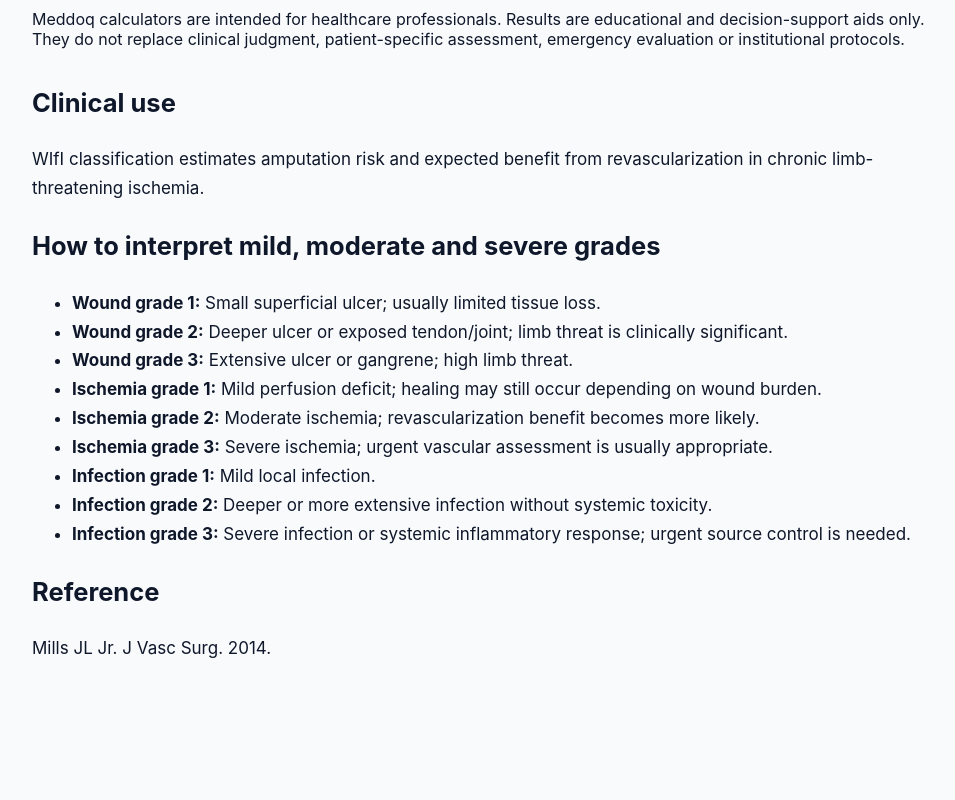
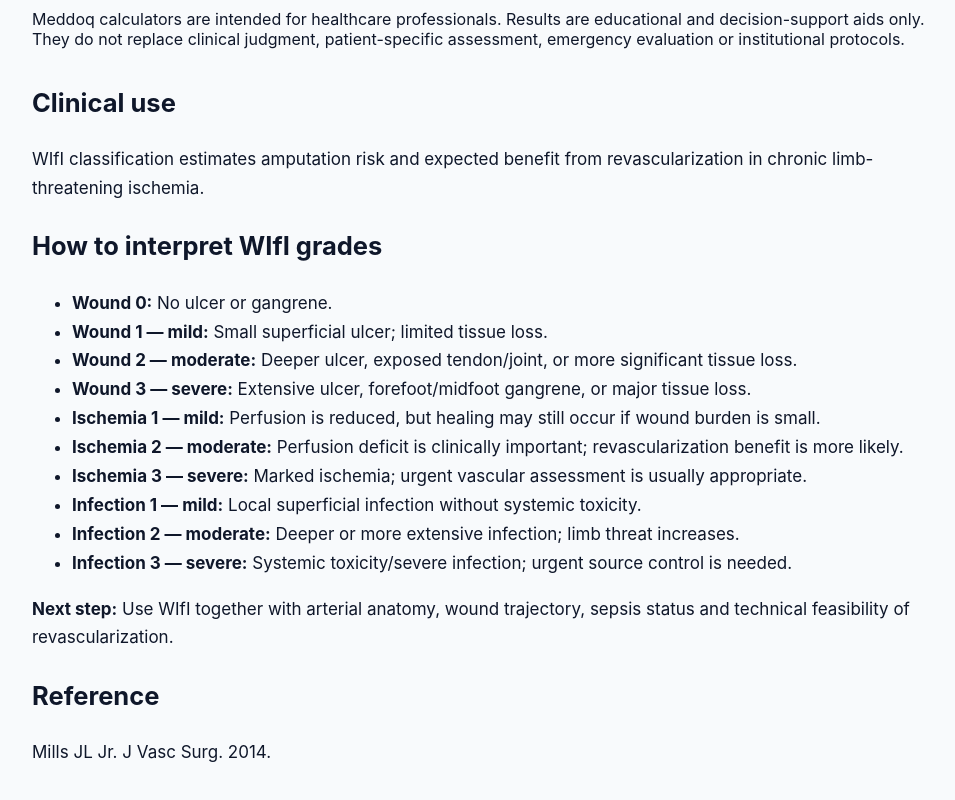
Before and after one commit to brsbyrm/meddoq, a Next.js app: page /calculators/wifi-classification in a window 1280 px wide. Shown: the part 1470-2270 px from the top of the page, without its empty margins (142-1097 px from the left). Before the commit the page ends 2174 px from the top, so only its background shows below. Built offline with nearby package versions, Linux system fonts and the light colour scheme.

Commit message:
Improve WIfI interpretation detail

```diff
--- a/app/calculators/wifi-classification/page.js
+++ b/app/calculators/wifi-classification/page.js
@@ -202,18 +202,22 @@ export default function Page() {
           benefit from revascularization in chronic limb-threatening ischemia.
         </p>
 
-        <h2>How to interpret mild, moderate and severe grades</h2>
-        <ul>
-          <li><b>Wound grade 1:</b> Small superficial ulcer; usually limited tissue loss.</li>
-          <li><b>Wound grade 2:</b> Deeper ulcer or exposed tendon/joint; limb threat is clinically significant.</li>
-          <li><b>Wound grade 3:</b> Extensive ulcer or gangrene; high limb threat.</li>
-          <li><b>Ischemia grade 1:</b> Mild perfusion deficit; healing may still occur depending on wound burden.</li>
-          <li><b>Ischemia grade 2:</b> Moderate ischemia; revascularization benefit becomes more likely.</li>
-          <li><b>Ischemia grade 3:</b> Severe ischemia; urgent vascular assessment is usually appropriate.</li>
-          <li><b>Infection grade 1:</b> Mild local infection.</li>
-          <li><b>Infection grade 2:</b> Deeper or more extensive infection without systemic toxicity.</li>
-          <li><b>Infection grade 3:</b> Severe infection or systemic inflammatory response; urgent source control is needed.</li>
-        </ul>
+        <div style={styles.interpretationBox}>
+          <h2>How to interpret WIfI grades</h2>
+          <ul>
+            <li><b>Wound 0:</b> No ulcer or gangrene.</li>
+            <li><b>Wound 1 — mild:</b> Small superficial ulcer; limited tissue loss.</li>
+            <li><b>Wound 2 — moderate:</b> Deeper ulcer, exposed tendon/joint, or more significant tissue loss.</li>
+            <li><b>Wound 3 — severe:</b> Extensive ulcer, forefoot/midfoot gangrene, or major tissue loss.</li>
+            <li><b>Ischemia 1 — mild:</b> Perfusion is reduced, but healing may still occur if wound burden is small.</li>
+            <li><b>Ischemia 2 — moderate:</b> Perfusion deficit is clinically important; revascularization benefit is more likely.</li>
+            <li><b>Ischemia 3 — severe:</b> Marked ischemia; urgent vascular assessment is usually appropriate.</li>
+            <li><b>Infection 1 — mild:</b> Local superficial infection without systemic toxicity.</li>
+            <li><b>Infection 2 — moderate:</b> Deeper or more extensive infection; limb threat increases.</li>
+            <li><b>Infection 3 — severe:</b> Systemic toxicity/severe infection; urgent source control is needed.</li>
+          </ul>
+          <p><b>Next step:</b> Use WIfI together with arterial anatomy, wound trajectory, sepsis status and technical feasibility of revascularization.</p>
+        </div>
 
         <h2>Reference</h2>
         <p>Mills JL Jr. J Vasc Surg. 2014.</p>
```
